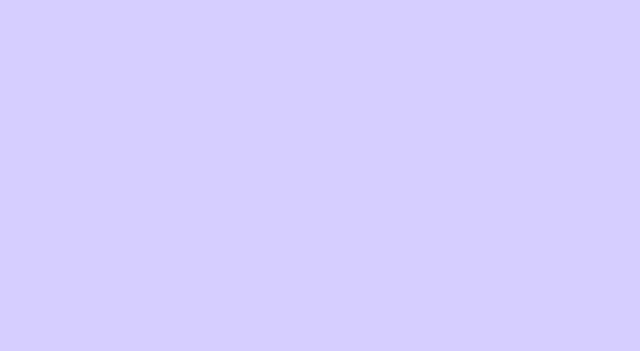
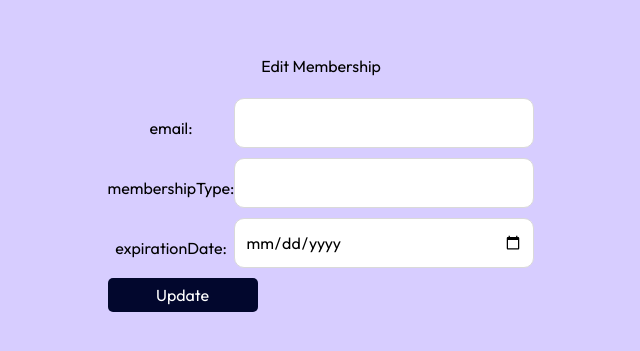
Before and after one commit to Leashaniya/ComfyFitness, a React (Vite) app in the folder frontend/: page /membership/update/1 in a window 1280 px wide. Before the commit this address had no page. Shown: the part 249-600 px from the top of the page, without its empty margins (319-959 px from the left). Built offline with nearby package versions, Linux system fonts and the light colour scheme; no server answers.

Commit message:
edit membership

```diff
--- a/frontend/src/App.jsx
+++ b/frontend/src/App.jsx
@@ -31,6 +31,7 @@ import PaymentList from './components/Payment.List'
 import PaymentAdd from './components/PaymentAdd'
 import MembershipList from './components/MembershipList'
 import MembershipAdd from './components/MembershipAdd'
+import EditMembership from './components/EditMembership'
 
 
 function App() {
@@ -70,6 +71,7 @@ function App() {
           {/* membership */}
           <Route path="/membership/" element={<MembershipList/>} />
           <Route path="/membership/add" element={< MembershipAdd/>} />
+          <Route path="/membership/update/:Id" element={< EditMembership />} />
 
 
 
--- a/frontend/src/components/EditMembership.jsx
+++ b/frontend/src/components/EditMembership.jsx
@@ -1,11 +1,115 @@
-import React from 'react'
+import React,{useState,useEffect} from 'react'
+import axios from 'axios'
+import { useParams } from 'react-router-dom'
+import { useNavigate } from 'react-router-dom'
 
-const EditMembership = () => {
-  return (
-    <div>
 
+function EditMembership  () {
+    const { Id } = useParams();
+    const navigate = useNavigate();
+    const [formData, setFormData] = useState({
+        email: "", // Edit this field as needed
+        membershipType: "", // Edit this field as needed
+        expirationDate: "", // Edit this field as needed
+    });
+
+    useEffect(() => {
+      const fetchMembership= async () => {
+        try {
+          const response = await axios.get(
+            `http://localhost:7505/membership/get/${Id}`
+          );
+          const membershipData = response.data;
+          setFormData(membershipData);
+        } catch (error) {
+          console.error("Error:", error.response.data.error);
+        }
+      };
+      fetchMembership();
+    }, [Id]);
+
+    const handleChange = (e) => {
+      const { name, value } = e.target;
+      setFormData({
+        ...formData,
+        [name]: value,
+      });
+    };
+
+    const handleSubmit = async (e) => {
+      e.preventDefault();
+      try {
+        await axios.put(
+          `http://localhost:7505/membership/update/${Id}`,
+          formData
+        );
+        console.log("membership details updated successfully!");
+        alert("membership details updated successfully!");
+        navigate("/membership/");
+        // Optionally, you can redirect the user or display a success message
+      } catch (error) {
+        console.error("Error:", error.response.data.error);
+        // Optionally, you can display an error message to the user
+      }
+    };
+
+    return (
+      <div style={{ display: "flex", justifyContent: "center", alignItems: "center", height: "100vh" }}>
+      <div>
+        <h2>Edit Membership</h2>
+        <form onSubmit={handleSubmit}>
+          <table>
+            <tbody>
+              <tr>
+                <td>email:</td>
+                <td>
+                  <input
+                    type="text"
+                    name="email"
+                    value={formData.email}
+                    onChange={handleChange}
+                    style={{ width: "300px" }} // Adjust the width as needed
+                    required
+                  />
+                </td>
+              </tr>
+              <tr>
+                <td>membershipType:</td>
+                <td>
+                  <input
+                    type="text"
+                    name="membershipType"
+                    value={formData.membershipType}
+                    onChange={handleChange}
+                    style={{ width: "300px" }} // Adjust the width as needed
+                    required
+                  />
+                </td>
+              </tr>
+              <tr>
+                <td>expirationDate:</td>
+                <td>
+                  <input
+                    type="date"
+                    name="expirationDate"
+                    value={formData.expirationDate}
+                    onChange={handleChange}
+                    style={{ width: "300px" }} // Adjust the width as needed
+                    required
+                  />
+                </td>
+              </tr>
+
+            </tbody>
+          </table>
+          <button type="submit">Update</button>
+        </form>
+      </div>
     </div>
-  )
-}
+
+
+    );
+  }
+
 
 export default EditMembership
```
